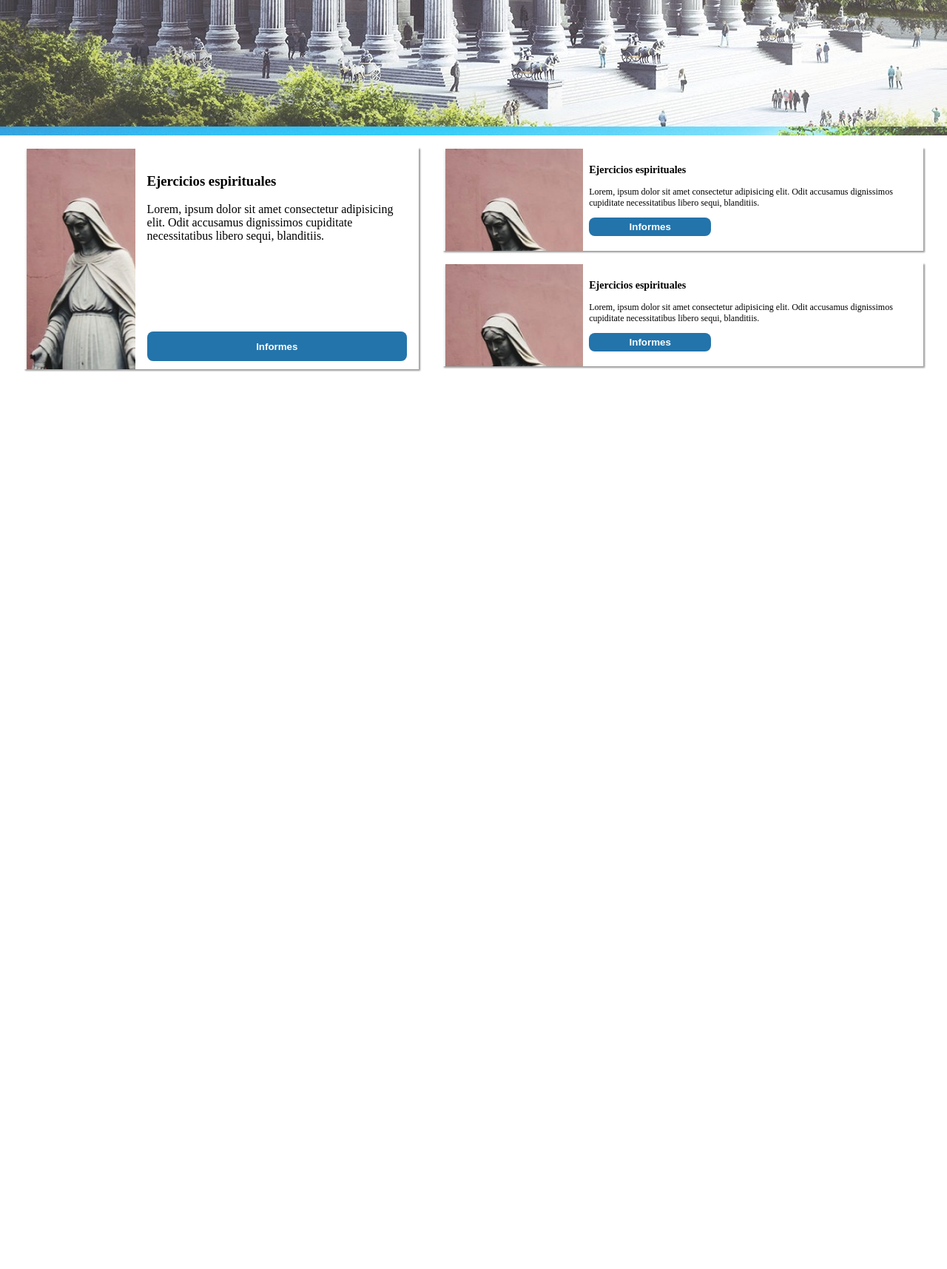
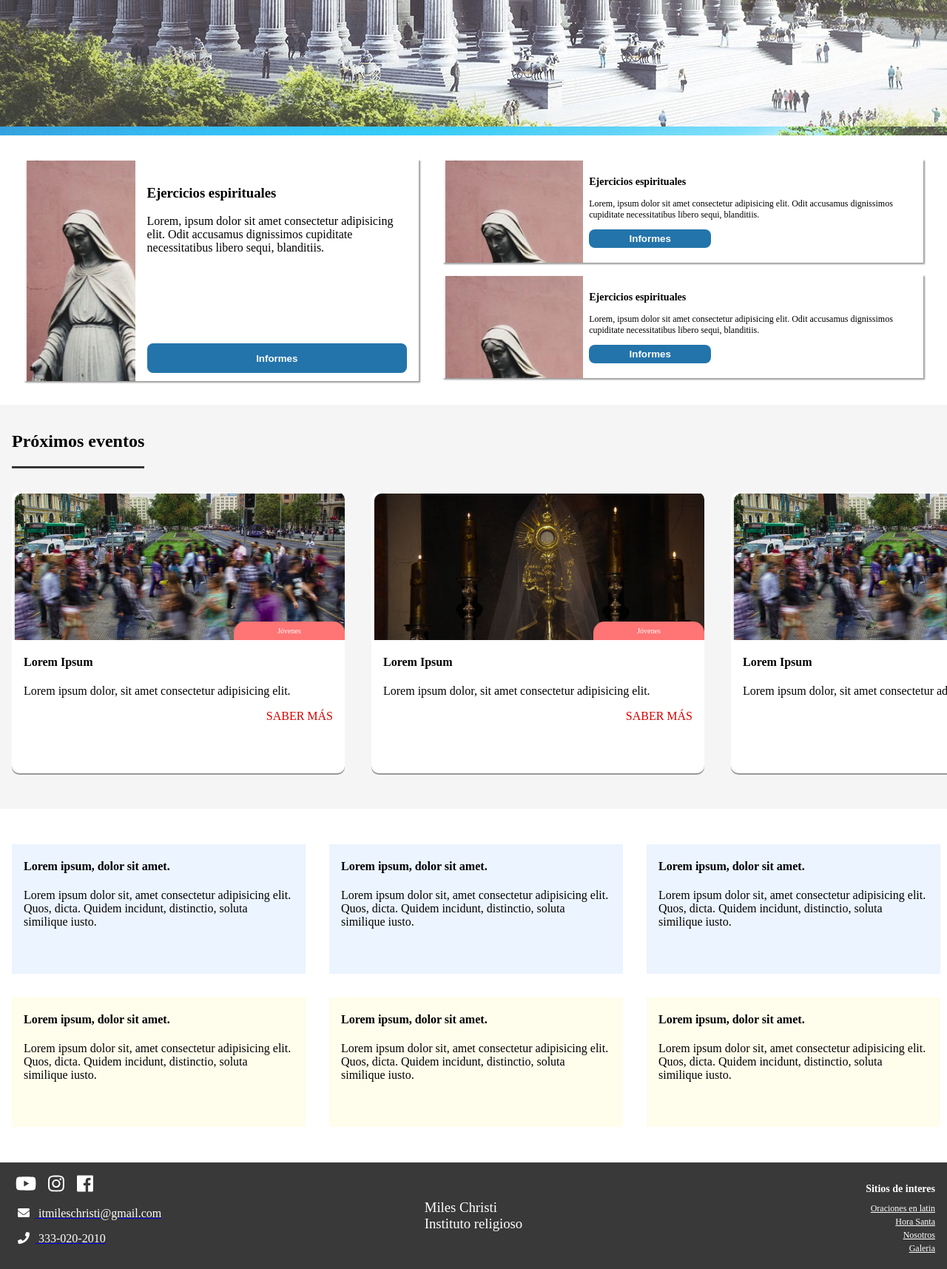
Before and after one commit to Meliodas26/WebPages, a PHP site: page / in a window 1280 px wide. Shown: the part 792-2507 px from the top of the page at 74% size. Before the commit the page ends 1294 px from the top, so only its background shows below. Run offline with PHP 8.4, Linux system fonts and the light colour scheme; some libraries are stand-ins or nearby versions.

Commit message:
Almost finish

```diff
--- a/MilesChristi/assets/styles/base.scss
+++ b/MilesChristi/assets/styles/base.scss
@@ -9,6 +9,6 @@ header{
 	margin: 0 1rem;
 }
 section{
-	display: flex;
-	margin: 1rem;
+	padding: 1rem;
+	margin: 1rem 0;
 }
--- /dev/null
+++ b/MilesChristi/assets/styles/components/_event.scss
@@ -0,0 +1,41 @@
+.event{
+	margin: 1rem;
+	width: 450px;
+	height: 380px;
+	border-radius: 10px;
+	box-shadow: 0px 2px 0px #999;
+	background-color: white;
+	.img{
+		border-top-left-radius: 10px;
+		border-top-right-radius: 10px;
+		height: 200px;
+		display: flex;
+		justify-content: end;
+		align-items: end;
+		.tag{
+			display: flex;
+			justify-content: center;
+			align-items: center;
+			height: 25px;
+			width: 150px;
+			background-color: #FF7474;
+			color: #fff;
+			font-weight: lighter;
+			font-size: 10px;
+			border-top-left-radius: 15px;
+			border-top-right-radius: 15px;
+		}
+	}
+	.information{
+		margin: 1rem;
+		white-space: normal;
+		div{
+			text-align: right;
+			a{
+				text-transform: uppercase;
+				color: #D50000;
+				text-decoration: none;
+			}
+		}
+	}
+}
--- /dev/null
+++ b/MilesChristi/assets/styles/components/_note.scss
@@ -0,0 +1,21 @@
+.note{
+	display: block;
+	margin: 1rem;
+	padding: 0 1rem;
+	max-width: 365px;
+	width: 365px;
+	height: 175px;
+}
+.blue-note{
+	background-color: #EBF4FF;
+}
+.yellow-note{
+	background-color: #FFFDEB;
+}
+
+.left-note{
+	margin-left: 0;
+}
+.right-note{
+	margin-right: 0;
+}
--- a/MilesChristi/assets/styles/main.css
+++ b/MilesChristi/assets/styles/main.css
@@ -14,18 +14,91 @@ header {
 }
 
 section {
-  display: flex;
-  margin: 1rem;
+  padding: 1rem;
+  margin: 1rem 0;
 }
 
-#social-networks {
+.social-networks {
   height: 80%;
   text-align: right;
   font-size: 40px;
 }
-#social-networks a {
+.social-networks a {
   color: #2374AB;
   margin: 0 5px;
+}
+
+.generic-1 {
+  padding: 1rem 0;
+}
+
+.events {
+  padding: 1rem 0;
+  background-color: #F5F5F5;
+}
+.events .title {
+  border-bottom: #363636 3px solid;
+  display: inline-flex;
+}
+.events .elements {
+  padding: 1rem 0;
+  overflow: auto;
+  white-space: nowrap;
+  background-color: #F5F5F5;
+}
+.events .elements .event {
+  display: inline-block;
+}
+
+footer {
+  background-color: #393939;
+  display: flex;
+  align-items: center;
+  padding: 1rem;
+}
+footer .left, footer .right {
+  width: 25%;
+}
+footer .left .social-networks {
+  text-align: left;
+  font-size: 25px;
+}
+footer .left .social-networks a {
+  color: #fff;
+}
+footer .left .link {
+  margin: 1rem 0;
+  color: #fff;
+  text-decoration: none;
+}
+footer .left .link svg {
+  margin: 0 0.5rem;
+}
+footer .center {
+  width: 50%;
+  display: flex;
+  justify-content: center;
+  align-items: center;
+  color: #fff;
+}
+footer .center h3 {
+  font-weight: lighter;
+}
+footer .right {
+  text-align: right;
+}
+footer .right h6 {
+  margin: 0.5rem 0;
+  font-size: 14px;
+}
+footer .right h6, footer .right a {
+  color: #fff;
+}
+footer .right div {
+  text-align: right;
+}
+footer .right a {
+  font-size: 12px;
 }
 
 nav {
@@ -114,4 +187,71 @@ nav ul li a {
   height: 25px;
 }
 
+.event {
+  margin: 1rem;
+  width: 450px;
+  height: 380px;
+  border-radius: 10px;
+  box-shadow: 0px 2px 0px #999;
+  background-color: white;
+}
+.event .img {
+  border-top-left-radius: 10px;
+  border-top-right-radius: 10px;
+  height: 200px;
+  display: flex;
+  justify-content: end;
+  align-items: end;
+}
+.event .img .tag {
+  display: flex;
+  justify-content: center;
+  align-items: center;
+  height: 25px;
+  width: 150px;
+  background-color: #FF7474;
+  color: #fff;
+  font-weight: lighter;
+  font-size: 10px;
+  border-top-left-radius: 15px;
+  border-top-right-radius: 15px;
+}
+.event .information {
+  margin: 1rem;
+  white-space: normal;
+}
+.event .information div {
+  text-align: right;
+}
+.event .information div a {
+  text-transform: uppercase;
+  color: #D50000;
+  text-decoration: none;
+}
+
+.note {
+  display: block;
+  margin: 1rem;
+  padding: 0 1rem;
+  max-width: 365px;
+  width: 365px;
+  height: 175px;
+}
+
+.blue-note {
+  background-color: #EBF4FF;
+}
+
+.yellow-note {
+  background-color: #FFFDEB;
+}
+
+.left-note {
+  margin-left: 0;
+}
+
+.right-note {
+  margin-right: 0;
+}
+
 /*# sourceMappingURL=main.css.map */
--- a/MilesChristi/assets/styles/main.scss
+++ b/MilesChristi/assets/styles/main.scss
@@ -1,4 +1,14 @@
 @import "base";
-@import "header";
 
-@import "components/card"
+@import "segments/header";
+@import "segments/generic";
+@import "segments/events";
+@import "segments/footer";
+
+@import "components/navbar";
+@import "components/banner";
+@import "components/card";
+@import "components/event";
+@import "components/note";
+
+@import "elements/titles.scss";
--- /dev/null
+++ b/MilesChristi/assets/styles/segments/_events.scss
@@ -0,0 +1,17 @@
+.events{
+	padding: 1rem 0;
+	background-color: #F5F5F5;
+	.title{
+		border-bottom: #363636 3px solid;
+		display: inline-flex;
+	}
+	.elements{
+		padding: 1rem 0;
+		overflow: auto;
+		white-space: nowrap;
+		background-color: #F5F5F5;
+		.event{
+			display: inline-block;
+		}
+	}
+}
--- /dev/null
+++ b/MilesChristi/assets/styles/segments/_footer.scss
@@ -0,0 +1,39 @@
+footer{
+	background-color: #393939;
+	display: flex;
+	align-items: center;
+	padding: 1rem;
+	.left,.right{
+		width: 25%;
+	}
+	.left{
+		.social-networks{
+			text-align: left;
+			font-size: 25px;
+			a{color: #fff;}
+		}
+		.link{
+			margin: 1rem 0;
+			color: #fff;
+			text-decoration: none;
+			svg{
+				margin: 0 .5rem;
+			}
+		}
+	}
+	.center{
+		width: 50%;
+		display: flex;
+		justify-content: center;
+		align-items: center;
+		color: #fff;
+		h3{font-weight: lighter;}
+	}
+	.right{
+		text-align: right;
+		h6{margin: .5rem 0; font-size: 14px;}
+		h6,a{color: #fff;}
+		div{text-align: right;}
+		a{font-size: 12px;}
+	}
+}
--- /dev/null
+++ b/MilesChristi/assets/styles/segments/_generic.scss
@@ -0,0 +1,3 @@
+.generic-1{
+	padding:1rem 0;
+}
--- a/MilesChristi/assets/styles/_header.scss
+++ b/MilesChristi/assets/styles/segments/_header.scss
@@ -1,4 +1,4 @@
-#social-networks{
+.social-networks{
 	height: 80%;
 	text-align: right;
 	font-size: 40px;
@@ -7,5 +7,3 @@
 		margin: 0 5px;
 	}
 }
-@import "components/navbar";
-@import "components/banner";
--- a/MilesChristi/index.html
+++ b/MilesChristi/index.html
@@ -13,7 +13,7 @@
 	<header>
 		<a class="component" href="./"><img src="./assets/img/logo.png" alt="logo"></a>
 		<div class="component">
-			<div id="social-networks">
+			<div class="social-networks">
 				<a href="#"><i class="fab fa-youtube"></i></a>
 				<a href="#"><i class="fab fa-instagram"></i></a>
 				<a href="#"><i class="fab fa-facebook"></i></a>
@@ -36,13 +36,14 @@
 			<h2>Lorem ipsum dolor sit amet consectetur adipisicing elit.</h2>
 		</div>
 	</div>
-	<section>
+	<section style="display: flex;">
 		<div class="big-card component">
 			<div class="img-card"></div>
 			<div class="information-card">
 				<div class="text-card">
 					<h3>Ejercicios espirituales</h3>
-					<p>Lorem, ipsum dolor sit amet consectetur adipisicing elit. Odit 	accusamus dignissimos cupiditate necessitatibus libero sequi, 		blanditiis.</p>
+					<p>Lorem, ipsum dolor sit amet consectetur adipisicing elit. Odit accusamus dignissimos cupiditate
+						necessitatibus libero sequi, blanditiis.</p>
 				</div>
 				<div class="button">
 					<button>Informes</button>
@@ -55,7 +56,8 @@
 				<div class="information-card">
 					<div class="text-card">
 						<h3>Ejercicios espirituales</h3>
-						<p>Lorem, ipsum dolor sit amet consectetur adipisicing elit. Odit 	accusamus dignissimos cupiditate necessitatibus libero sequi, 		blanditiis.</p>
+						<p>Lorem, ipsum dolor sit amet consectetur adipisicing elit. Odit accusamus dignissimos cupiditate
+							necessitatibus libero sequi, blanditiis.</p>
 					</div>
 					<div class="button">
 						<button>Informes</button>
@@ -67,7 +69,8 @@
 				<div class="information-card">
 					<div class="text-card">
 						<h3>Ejercicios espirituales</h3>
-						<p>Lorem, ipsum dolor sit amet consectetur adipisicing elit. Odit 	accusamus dignissimos cupiditate necessitatibus libero sequi, 		blanditiis.</p>
+						<p>Lorem, ipsum dolor sit amet consectetur adipisicing elit. Odit accusamus dignissimos cupiditate
+							necessitatibus libero sequi, blanditiis.</p>
 					</div>
 					<div>
 						<button>Informes</button>
@@ -76,6 +79,120 @@
 			</div>
 		</div>
 	</section>
+	<section class="events">
+		<div class="component title">
+			<h2>Próximos eventos</h2>
+		</div>
+		<div class="elements">
+			<div class="component event">
+				<div class="img" style="background-image: url(assets/img/event.png);">
+					<div class="tag">Jóvenes</div>
+				</div>
+				<div class="information">
+					<h4>Lorem Ipsum</h4>
+					<p>Lorem ipsum dolor, sit amet consectetur adipisicing elit.</p>
+					<div><a href="#">saber más</a></div>
+				</div>
+			</div>
+			<div class="component event">
+				<div class="img" style="background-image: url(assets/img/event2.png);">
+					<div class="tag">Jóvenes</div>
+				</div>
+				<div class="information">
+					<h4>Lorem Ipsum</h4>
+					<p>Lorem ipsum dolor, sit amet consectetur adipisicing elit.</p>
+					<div><a href="#">saber más</a></div>
+				</div>
+			</div>
+			<div class="component event">
+				<div class="img" style="background-image: url(assets/img/event.png);">
+					<div class="tag">Jóvenes</div>
+				</div>
+				<div class="information">
+					<h4>Lorem Ipsum</h4>
+					<p>Lorem ipsum dolor, sit amet consectetur adipisicing elit.</p>
+					<div><a href="#">saber más</a></div>
+				</div>
+			</div>
+			<div class="component event">
+				<div class="img" style="background-image: url(assets/img/event2.png);">
+					<div class="tag">Jóvenes</div>
+				</div>
+				<div class="information">
+					<h4>Lorem Ipsum</h4>
+					<p>Lorem ipsum dolor, sit amet consectetur adipisicing elit.</p>
+					<div><a href="#">saber más</a></div>
+				</div>
+			</div>
+		</div>
+	</section>
+	<section class="generic-1">
+		<div style="display:inline-flex">
+			<div class="note blue-note">
+				<h4>Lorem ipsum, dolor sit amet.</h4>
+				<p>Lorem ipsum dolor sit, amet consectetur adipisicing elit. Quos, dicta. Quidem incidunt, distinctio, soluta
+					similique iusto.</p>
+			</div>
+			<div class="note blue-note">
+				<h4>Lorem ipsum, dolor sit amet.</h4>
+				<p>Lorem ipsum dolor sit, amet consectetur adipisicing elit. Quos, dicta. Quidem incidunt, distinctio, soluta
+					similique iusto.</p>
+			</div>
+			<div class="note blue-note">
+				<h4>Lorem ipsum, dolor sit amet.</h4>
+				<p>Lorem ipsum dolor sit, amet consectetur adipisicing elit. Quos, dicta. Quidem incidunt, distinctio, soluta
+					similique iusto.</p>
+			</div>
+		</div>
+		<div style="display:inline-flex">
+			<div class="note yellow-note">
+				<h4>Lorem ipsum, dolor sit amet.</h4>
+				<p>Lorem ipsum dolor sit, amet consectetur adipisicing elit. Quos, dicta. Quidem incidunt, distinctio, soluta
+					similique iusto.</p>
+			</div>
+			<div class="note yellow-note">
+				<h4>Lorem ipsum, dolor sit amet.</h4>
+				<p>Lorem ipsum dolor sit, amet consectetur adipisicing elit. Quos, dicta. Quidem incidunt, distinctio, soluta
+					similique iusto.</p>
+			</div>
+			<div class="note yellow-note">
+				<h4>Lorem ipsum, dolor sit amet.</h4>
+				<p>Lorem ipsum dolor sit, amet consectetur adipisicing elit. Quos, dicta. Quidem incidunt, distinctio, soluta
+					similique iusto.</p>
+			</div>
+		</div>
+	</section>
+	<footer>
+		<div class="left">
+			<div class="social-networks">
+				<a href="#"><i class="fab fa-youtube"></i></a>
+				<a href="#"><i class="fab fa-instagram"></i></a>
+				<a href="#"><i class="fab fa-facebook"></i></a>
+			</div>
+			<a href="#">
+				<div class="link">
+					<i class="fas fa-envelope"></i>
+					itmileschristi@gmail.com
+				</div>
+			</a>
+			<a href="#">
+				<div class="link">
+					<i class="fas fa-phone"></i>
+					333-020-2010
+				</div>
+			</a>
+		</div>
+		<div class="center">
+			<h3>Miles Christi<br>Instituto religioso</h3>
+		</div>
+		<div class="right">
+			<h6>Sitios de interes</h6>
+			<div><a href="#">Oraciones en latin</a></div>
+			<div><a href="#">Hora Santa</a></div>
+			<div><a href="#">Nosotros</a></div>
+			<div><a href="#">Galeria</a></div>
+		</div>
+	</footer>
 </body>
 
 </html>
```
Also changed, not shown: MilesChristi/assets/img/event.png (added), MilesChristi/assets/img/event2.png (added), MilesChristi/assets/styles/elements/titles.scss (added), 1 other file.
